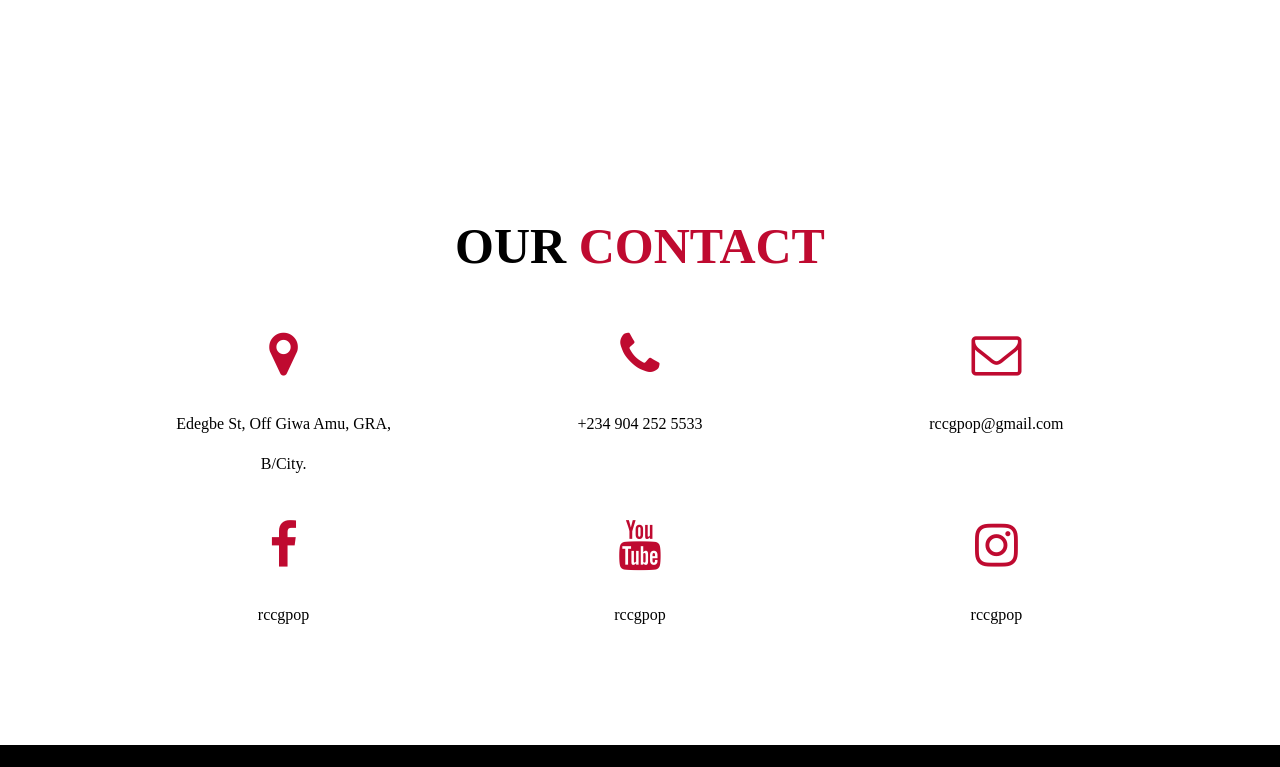
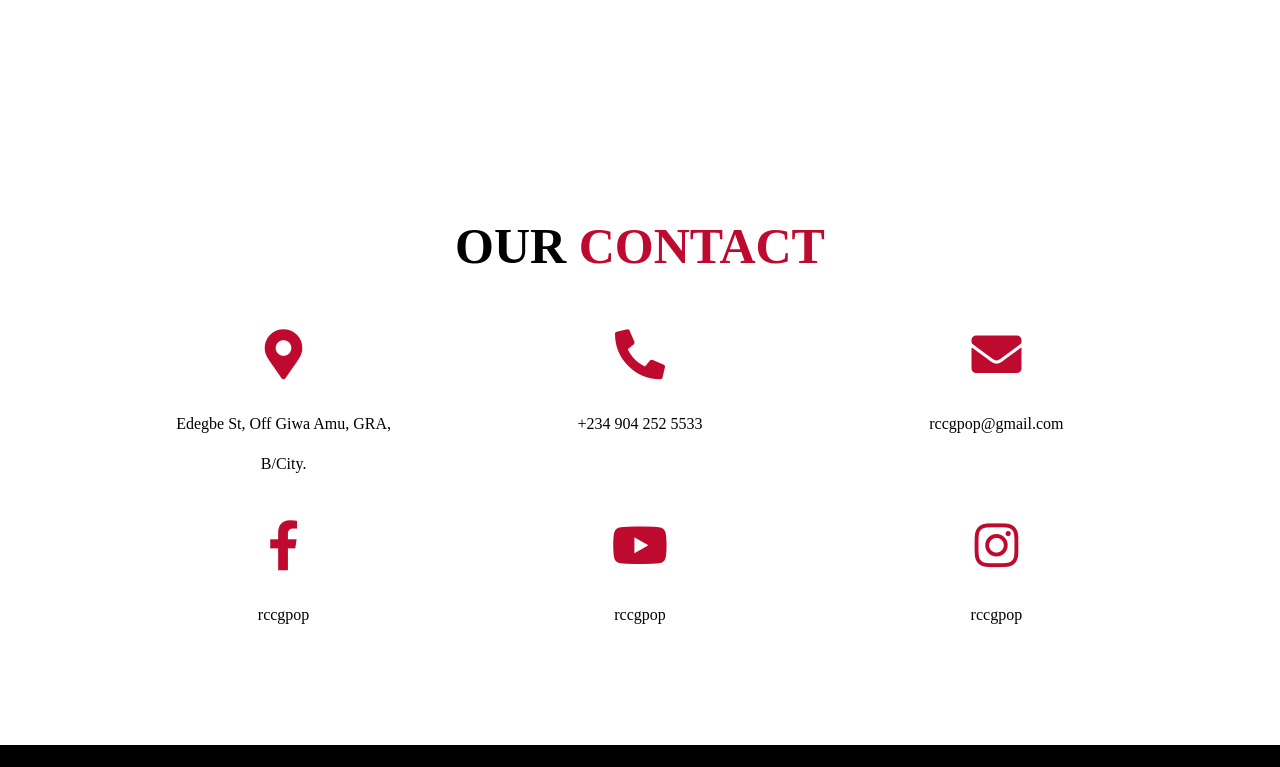
Before and after one commit to Danicon04/rccg_pop, a plain HTML site: page index.html in a window 1280 px wide. Shown: the part 2788-3555 px from the top of the page. Drawn offline with Linux system fonts and the light colour scheme.

Commit message:
rccg_pop

```diff
--- a/index.html
+++ b/index.html
@@ -4,7 +4,7 @@
     <meta charset="UTF-8">
     <meta name="viewport" content="width=device-width , initial-scale=1.0">
     <title>RCCG-POP</title>
-    <link rel="stylesheet" href="http://maxcdn.bootstrapcdn.com/font-awesome/4.6.3/css/font-awesome.min.css">
+    <link rel="stylesheet" href="https://pro.fontawesome.com/releases/v5.10.0/css/all.css">
     <link rel="stylesheet" href="style.css">
 </head>
 <body>
@@ -105,42 +105,43 @@
         <ul class="contact-content">
             <li>
                 <a href="https://maps.app.goo.gl/pbcTLJUQKTz5dRoG8" target="_blank" rel="noopener noreferrer">
-                    <i class="fa fa-map-marker" aria-hidden="true"></i>
+                    <i class="fas fa-map-marker-alt"></i>
                     <p>Edegbe St, Off Giwa Amu, GRA, B/City.</p>
                 </a><br><br>
             </li>
             <li>
                 <a href="tel:09042525533">
-                    <i class="fa fa-phone" aria-hidden="true"></i>
+                    <i class="fas fa-phone-alt"></i>
                     <p>+234 904 252 5533</p>
                 </a>
             </li>
             <li>
-                <a href="mailto:rccgpop@gmail.com?">
-                    <i class="fa fa-envelope-o"></i>
+                <a href="mailto:rccgpop@gmail.com">
+                    <i class="fas fa-envelope"></i>
                     <p>rccgpop@gmail.com</p>
                 </a>
             </li>
             <li>
                 <a href="https://www.facebook.com/palaceofpossibilityrccg" target="_blank" rel="noopener noreferrer">
-                    <i class="fa fa-facebook" aria-hidden="true"></i>
+                    <i class="fab fa-facebook-f"></i>
                     <p>rccgpop</p>
                 </a>
             </li>
             <li>
                 <a href="https://youtube.com/@rccgpalaceofpossibilityparish?si=PjAULlmdvM3XLCUN" target="_blank" rel="noopener noreferrer">
-                    <i class="fa fa-youtube" aria-hidden="true"></i>
+                    <i class="fab fa-youtube"></i>
                     <p>rccgpop</p>
                 </a>
             </li>
             <li>
                 <a href="https://instagram.com/palaceofpossibilityrccg?igshid=MzRIODBiNWFIZA==" target="_blank" rel="noopener noreferrer">
-                    <i class="fa fa-instagram" aria-hidden="true"></i>
+                    <i class="fab fa-instagram"></i>
                     <p>rccgpop</p>
                 </a>
             </li>
         </ul>
     </section>
+
 
     <footer>
         <p>All Rights Reserved by RCCG-POP (<span id="years"></span>)</p>
```
Also changed, not shown: 1 other file.
